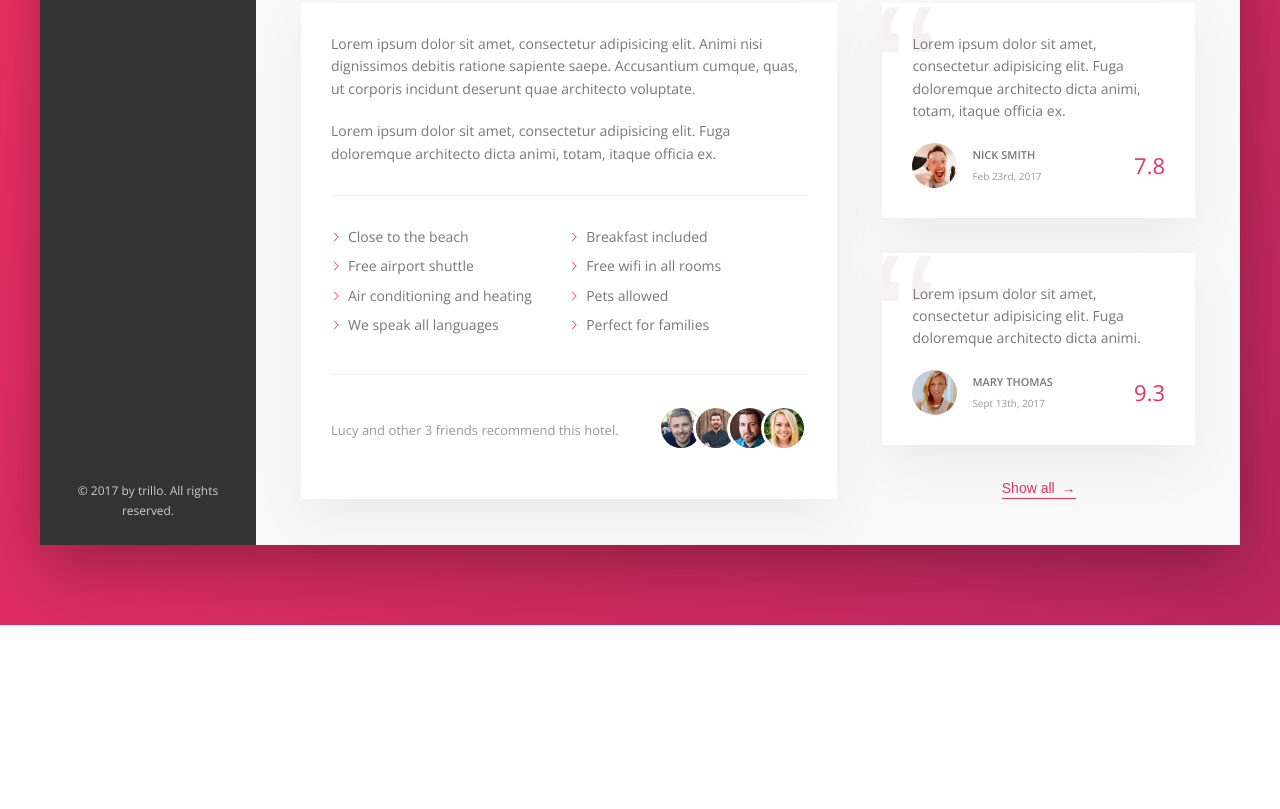
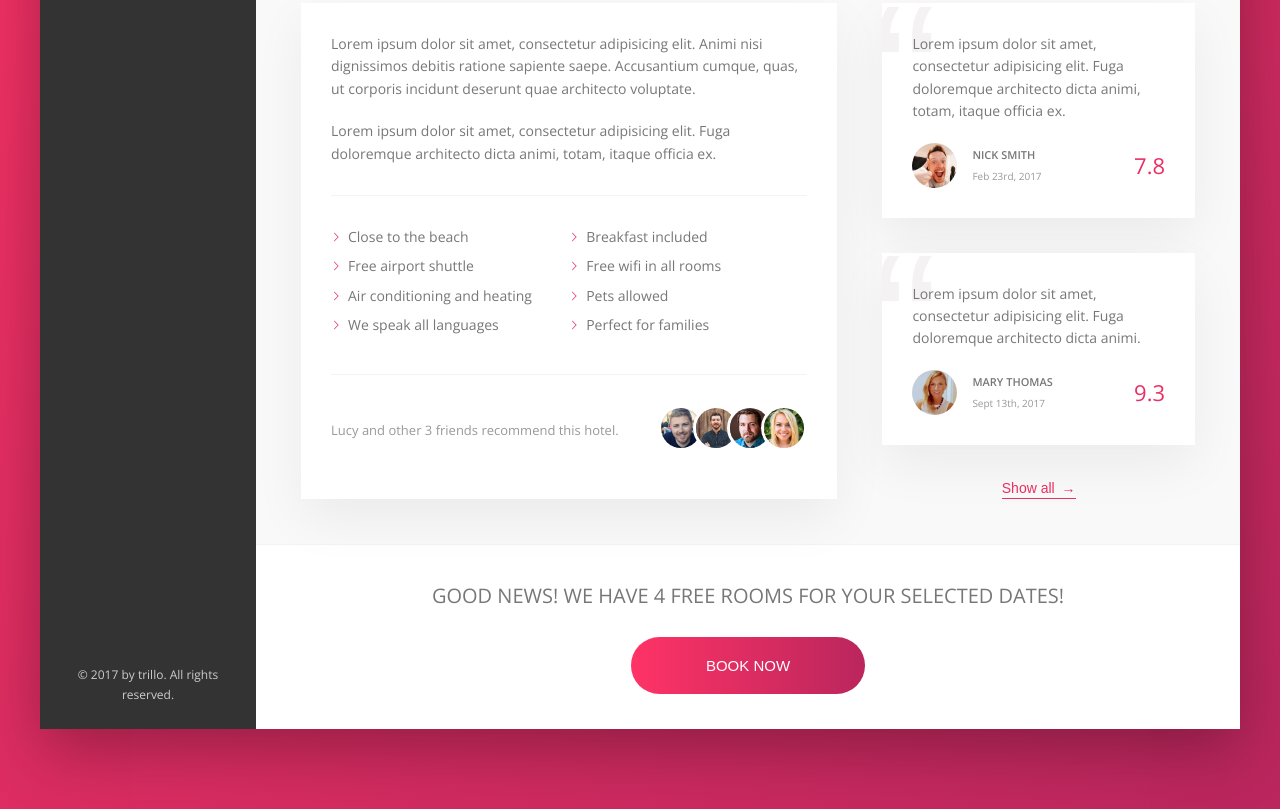
Before and after one commit to Noems20/advanced-css-project2, a website: page index.html in a window 1280 px wide. Shown: the part 644-1453 px from the top of the page. Before the commit the page ends 1269 px from the top, so only its background shows below. Drawn offline with nearby package versions, Linux system fonts and the light colour scheme.

Commit message:
Added Call To Action, finished page but still not responsive

```diff
--- a/index.html
+++ b/index.html
@@ -243,6 +243,16 @@
               <button class="btn-inline">Show all <span>&rarr;</span></button>
             </div>
           </div>
+
+          <div class="cta">
+            <h2 class="cta__book-now">
+              Good news! We have 4 free rooms for your selected dates!
+            </h2>
+            <button class="btn">
+              <span class="btn__visible">Book now</span>
+              <span class="btn__invisible">Only 4 rooms left</span>
+            </button>
+          </div>
         </main>
       </div>
     </div>
--- a/sass/_base.scss
+++ b/sass/_base.scss
@@ -23,6 +23,8 @@ COLORS
 
   --line: 1px solid var(--color-grey-light-2);
 }
+
+$largest: 75em; // 1200px
 
 * {
   margin: 0;
--- a/sass/_components.scss
+++ b/sass/_components.scss
@@ -102,7 +102,7 @@
     width: 1.75rem;
     border-radius: 100px;
     background-color: var(--color-primary);
-    color: white;
+    color: #fff;
     position: absolute;
     top: 1.5rem;
     right: 1.1rem;
@@ -242,7 +242,7 @@
 
   &__rating {
     background: var(--color-primary);
-    color: white;
+    color: #fff;
     margin-left: 3rem;
     padding: 0 2.25rem;
     align-self: stretch;
@@ -445,3 +445,75 @@
     z-index: 1;
   }
 }
+
+/////////////////////////////
+// CALL TO ACTION
+
+.cta {
+  padding: 3.5rem 0;
+  text-align: center;
+
+  &__book-now {
+    font-size: 2rem;
+    font-weight: 300;
+    text-transform: uppercase;
+    margin-bottom: 2.5rem;
+  }
+}
+
+/////////////////////////////
+// CALL TO ACTION
+.btn {
+  font-size: 1.5rem;
+  font-weight: 300;
+  text-transform: uppercase;
+  border-radius: 100px;
+  border: none;
+  background-image: linear-gradient(
+    to right,
+    var(--color-primary-light),
+    var(--color-primary-dark)
+  );
+  color: #fff;
+  position: relative;
+  overflow: hidden;
+  cursor: pointer;
+
+  & > * {
+    display: inline-block;
+    height: 100%;
+    width: 100%;
+    transition: all 0.2s;
+  }
+
+  &__visible {
+    padding: 2rem 7.5rem;
+  }
+
+  &__invisible {
+    position: absolute;
+    padding: 2rem 0;
+    left: 0;
+    top: -100%;
+  }
+
+  &:hover {
+    background-image: linear-gradient(
+      to left,
+      var(--color-primary-light),
+      var(--color-primary-dark)
+    );
+  }
+  &:hover &__visible {
+    transform: translateY(100%);
+  }
+
+  &:hover &__invisible {
+    top: 0;
+  }
+
+  &:focus {
+    outline: none;
+    animation: pulsate 1s infinite;
+  }
+}
--- a/sass/_layout.scss
+++ b/sass/_layout.scss
@@ -5,6 +5,10 @@
   box-shadow: var(--shadow-dark);
 
   min-height: 50rem;
+
+  @media only screen and (max-width: $bp-largest) {
+    margin: 0;
+  }
 }
 
 .header {
```
Also changed, not shown: dist/css/main.css, 1 other file.
